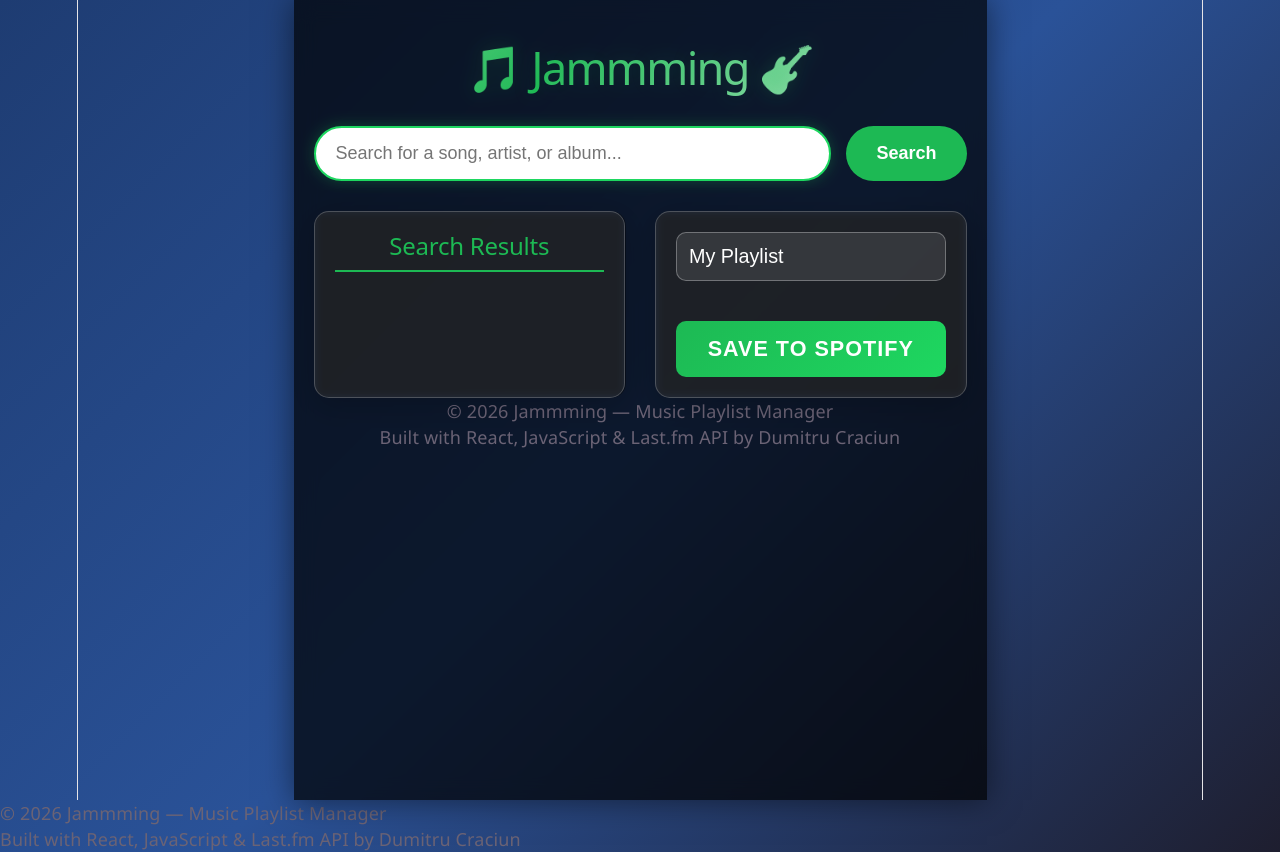
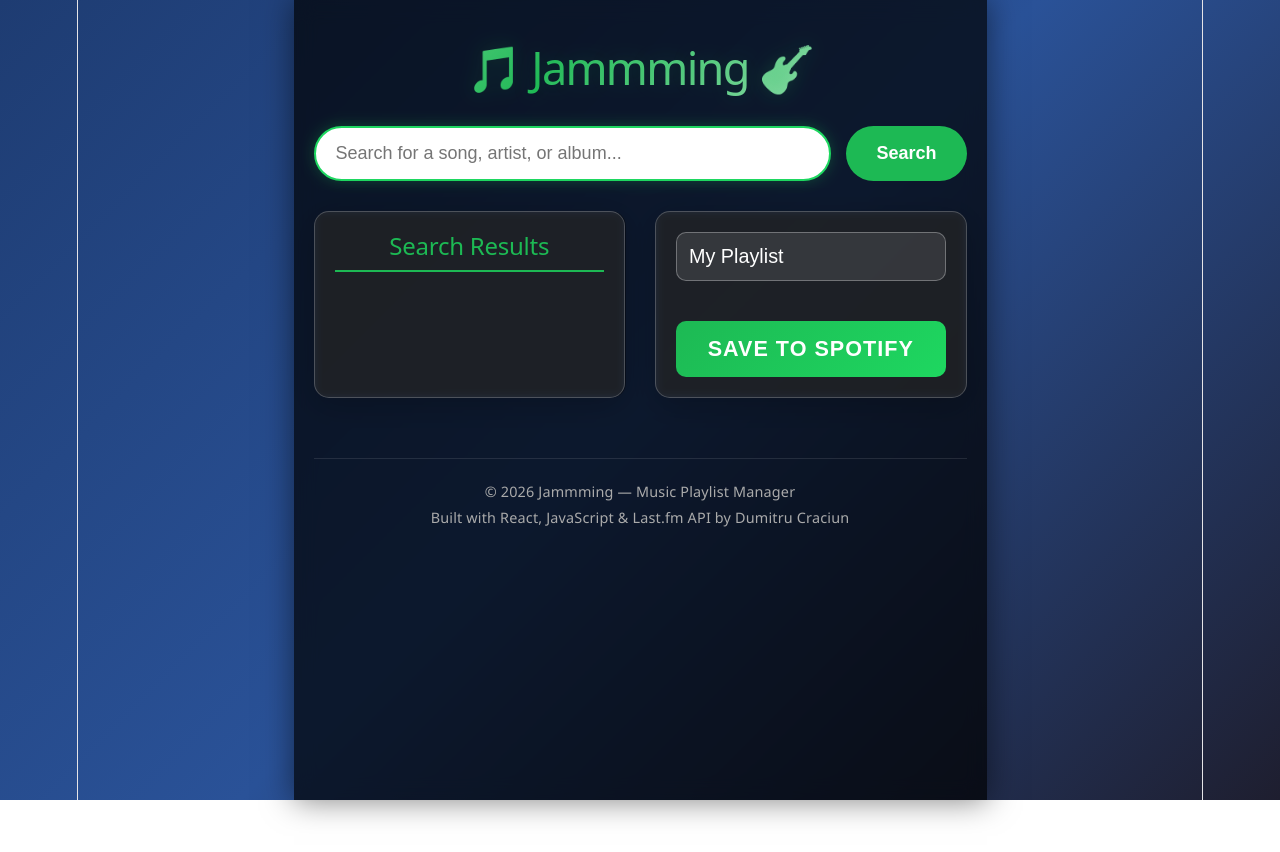
Before and after one commit to DumitruCraciun/jammming, a React (Vite) app: page / in a window 1280 px wide. After the commit the page ends 800 px from the top, so only its background shows below. Built offline with nearby package versions, Linux system fonts and the light colour scheme.

Commit message:
Footer styling

```diff
--- a/index.html
+++ b/index.html
@@ -9,11 +9,5 @@
   <body>
     <div id="root"></div>
     <script type="module" src="/src/main.jsx"></script>
-
-    <footer>
-        <p>© 2026 Jammming — Music Playlist Manager</p>
-        <p>Built with React, JavaScript & Last.fm API by Dumitru Craciun</p>
-    </footer>
-
   </body>
 </html>
--- a/src/App.css
+++ b/src/App.css
@@ -238,7 +238,7 @@ body {
     text-align: center;
     margin-top: 60px;
     padding: 20px;
-    font-size: 0.85rem;
+    font-size: 0.8rem;
     color: #aaa;
     border-top: 1px solid rgba(255, 255, 255, 0.1);
 }
--- a/src/App.jsx
+++ b/src/App.jsx
@@ -64,7 +64,7 @@ function App() {
         />
       </div>
 
-      <footer>
+      <footer className="app-footer">
         <p>© 2026 Jammming — Music Playlist Manager</p>
         <p>Built with React, JavaScript & Last.fm API by Dumitru Craciun</p>
       </footer>
```
Also changed, not shown: 5 other files (tests, documents, lock files or other folders).
